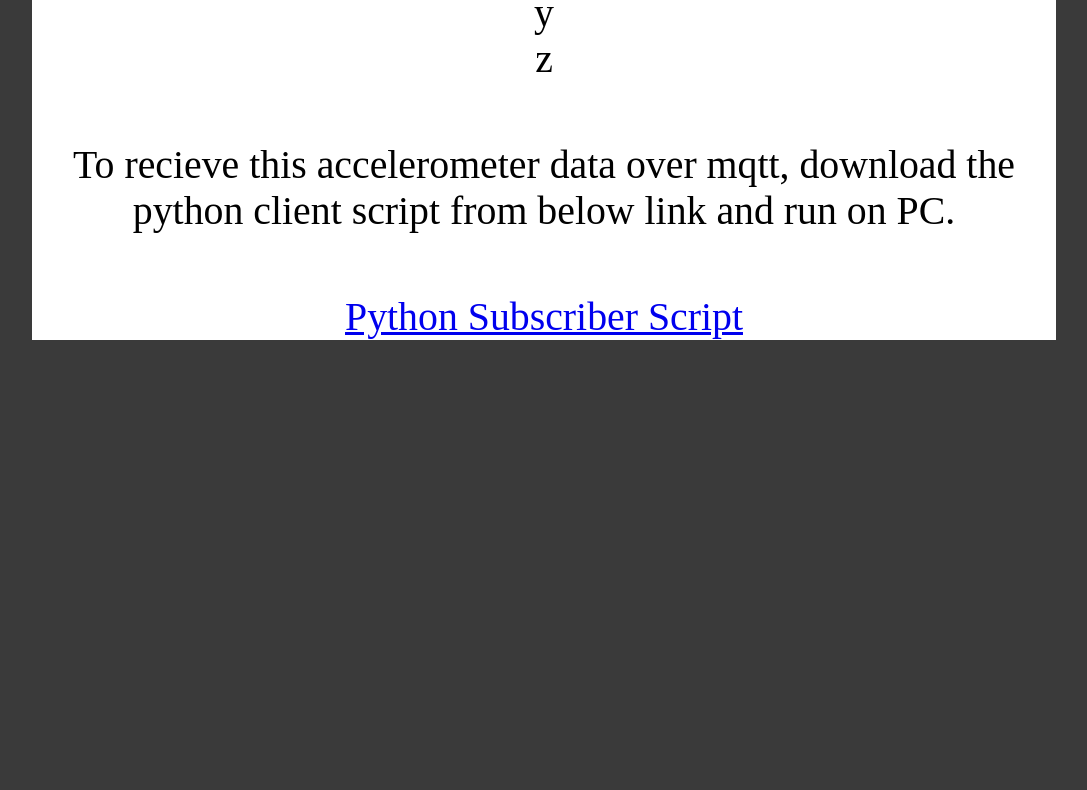
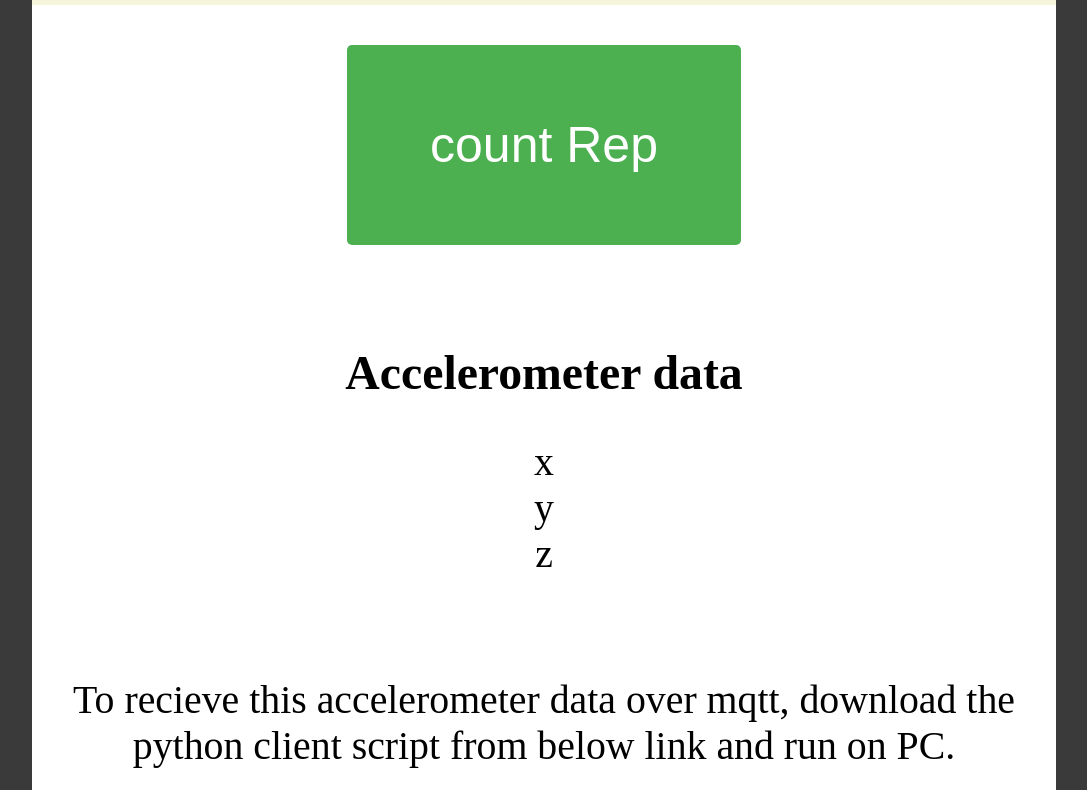
Before and after one commit to priyatham921/priyatham921.github.io, a plain HTML site: page index.html in a window 1280 px wide. Shown: the part 449-1239 px from the top of the page, without its empty margins (96-1183 px from the left). Before the commit the page ends 808 px from the top, so only its background shows below. Drawn offline with Linux system fonts and the light colour scheme; a script that the page names is missing.

Commit message:
Update style.css

```diff
--- a/style.css
+++ b/style.css
@@ -5,13 +5,12 @@
 }
 body {
   margin: 0;
-
   background-color: rgb(58, 58, 58);
 }
 
 .container {
   padding: 0;
-  margin-top: 10px;
+  margin-top: 20%;
   background-color: white;
   max-width: 80%;
   margin-left: auto;
@@ -24,6 +23,39 @@ body {
   background-color: beige;
 }
 
+#countButton {
+  margin: 20px;
+
+  margin-left: auto;
+  margin-right: auto;
+  padding: 20px;
+}
+
+#data {
+  padding: 20px;
+}
+
+#info {
+  padding: 20px;
+}
+
+.button {
+  background-color: #4caf50;
+  border: none;
+  border-radius: 5px;
+  color: white;
+  padding: 15px 32px;
+  text-align: center;
+  text-decoration: none;
+  /*display: inline-block;*/
+  font-size: 50px;
+  height: 200px;
+  width: 40%;
+  margin-left: auto;
+  margin-right: auto;
+  cursor: pointer;
+}
+
 p {
   padding: 20px;
 }
```
